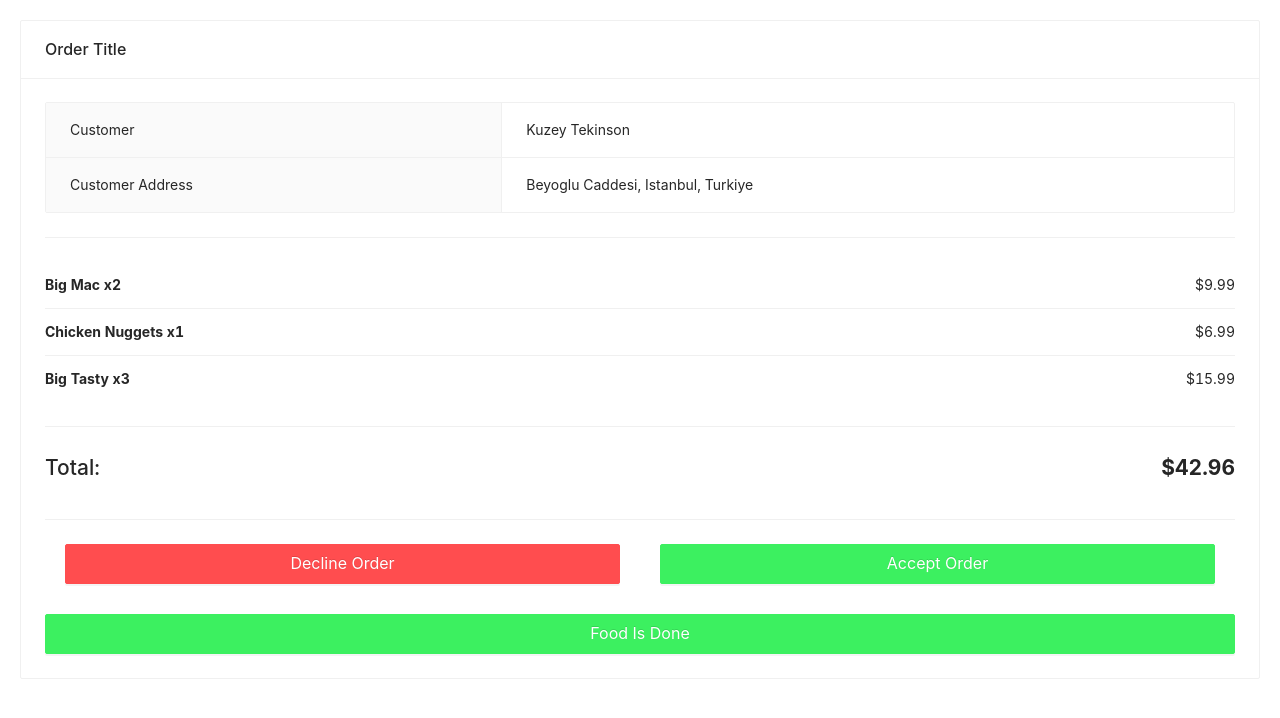
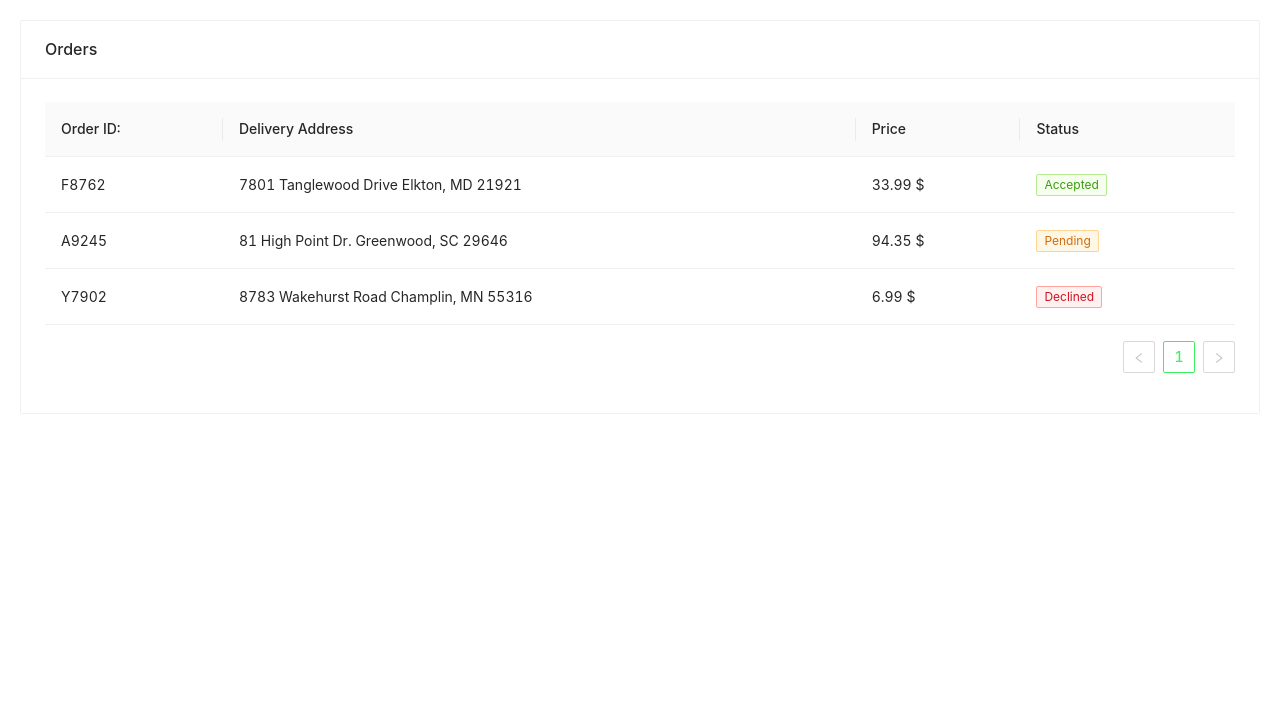
Before and after one commit to baskurts/uber-eats-restaurant-dashboard, a React (Create React App) app: page / in a window 1280 px wide. Shown: the top 718 px of the page. Built offline with nearby package versions, Linux system fonts and the light colour scheme.

Commit message:
02/10/2025

```diff
--- a/src/App.js
+++ b/src/App.js
@@ -1,8 +1,9 @@
 import DetailedOrder from "./modules/DetailedOrder";
+import Orders from "./modules/Orders";
 
 function App() {
   return (
-    <DetailedOrder />
+    <Orders />
   );
 }
 
--- a/src/index.css
+++ b/src/index.css
@@ -2,3 +2,11 @@
   background-color: #3cf060 !important;
   border-color: #3cf060 !important;
 }
+
+.ant-pagination-item-active {
+  border-color: #3cf060 !important;
+}
+
+li.ant-pagination-item-active a {
+  color: #3cf060 !important;
+}
--- /dev/null
+++ b/src/modules/Orders/index.js
@@ -0,0 +1,53 @@
+import orders from '../../assets/data/orders.json';
+import { Card, Table, Tag } from 'antd';
+
+const Orders = () => {
+    const renderOrderStatus = (orderStatus) => {
+      if (orderStatus === 'Accepted') {
+        return <Tag color={'green'}>{orderStatus}</Tag>
+      }
+      if (orderStatus === 'Pending') {
+        return <Tag color={'orange'}>{orderStatus}</Tag>
+      }
+      if (orderStatus === 'Declined') {
+        return <Tag color={'red'}>{orderStatus}</Tag>
+      }
+    };
+
+    const tableColumns = [
+      {
+        title: 'Order ID:',
+        dataIndex: 'orderID',
+        key: 'orderID',
+      },
+      {
+        title: 'Delivery Address',
+        dataIndex: 'deliveryAddress',
+        key: 'deliveryAddress'
+      },
+      {
+        title: 'Price',
+        dataIndex: 'price',
+        key: 'price',
+        render: (price) => `${price} $`
+      },
+      {
+        title: 'Status',
+        dataIndex: 'status',
+        key: 'status',
+        render: renderOrderStatus
+      }
+    ];
+
+    return (
+        <Card title={'Orders'} style={{ margin: 20 }}>
+            <Table
+              dataSource={orders}
+              columns={tableColumns}
+              rowKey="orderID"
+            />
+        </Card>
+    )
+};
+
+export default Orders;
```
